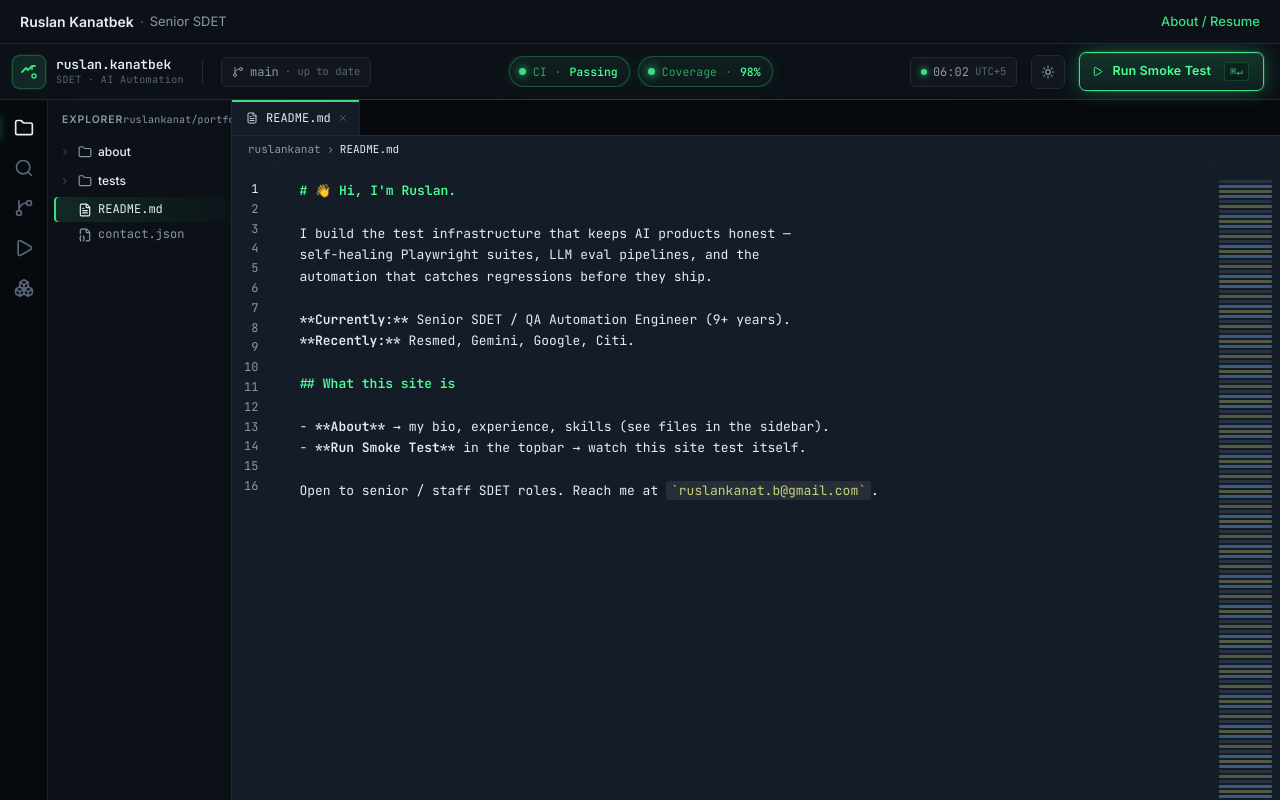
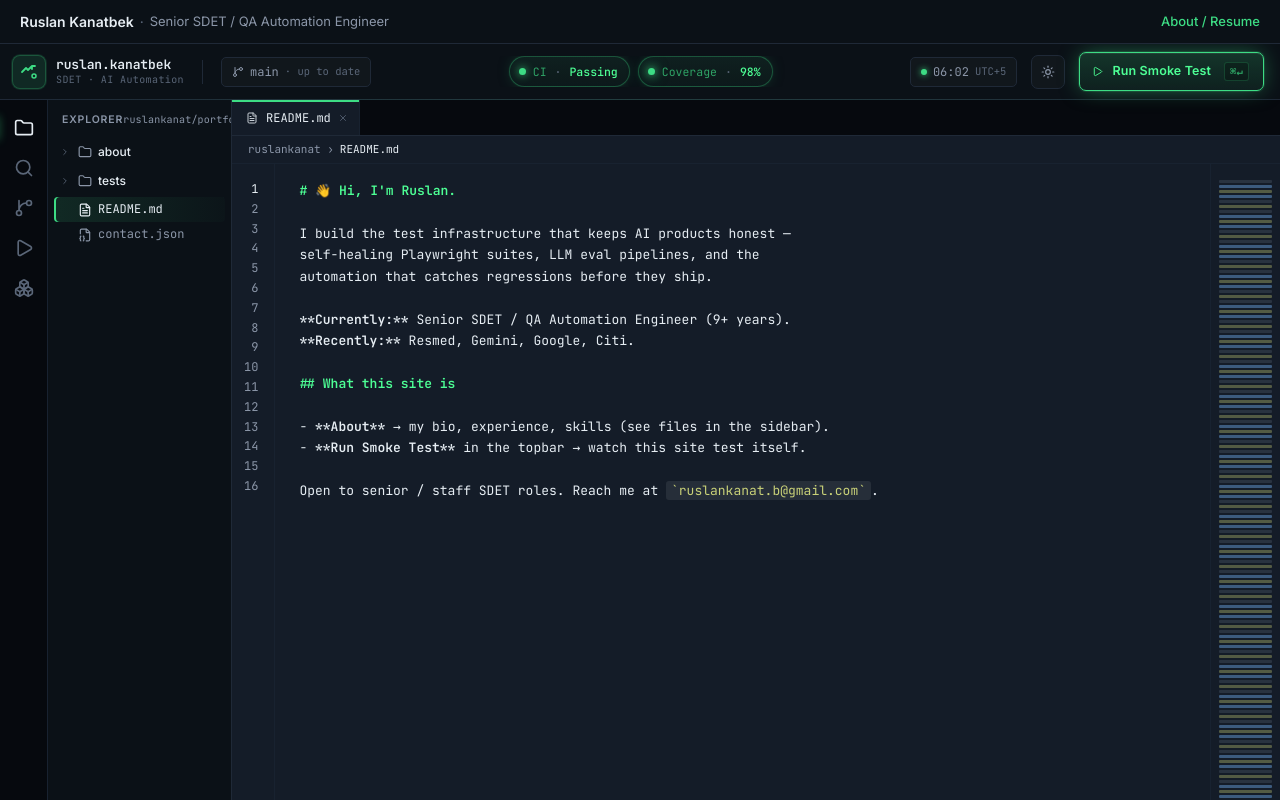
Before and after one commit to ruslankanat-sdet/sdet-portfolio, a Next.js app: page / in a window 1280 px wide. Built offline with nearby package versions, Linux system fonts and the light colour scheme; no server answers.

Commit message:
fix(04-01): update SiteHeader title to full role string (DEBT-01)
- Changed title span text from 'Senior SDET' to 'Senior SDET / QA Automation Engineer'
- Text-only change on line 10; no CSS, no imports, no responsive logic added
- Implements decision D-05 (responsive handling deferred to Phase 5)

```diff
--- a/src/components/layout/SiteHeader.tsx
+++ b/src/components/layout/SiteHeader.tsx
@@ -7,7 +7,7 @@ export function SiteHeader() {
       <div className={styles.identity}>
         <span className={styles.name}>Ruslan Kanatbek</span>
         <span className={styles.separator} aria-hidden="true">·</span>
-        <span className={styles.title}>Senior SDET</span>
+        <span className={styles.title}>Senior SDET / QA Automation Engineer</span>
       </div>
       <nav aria-label="Main navigation">
         <NavLink />
```
